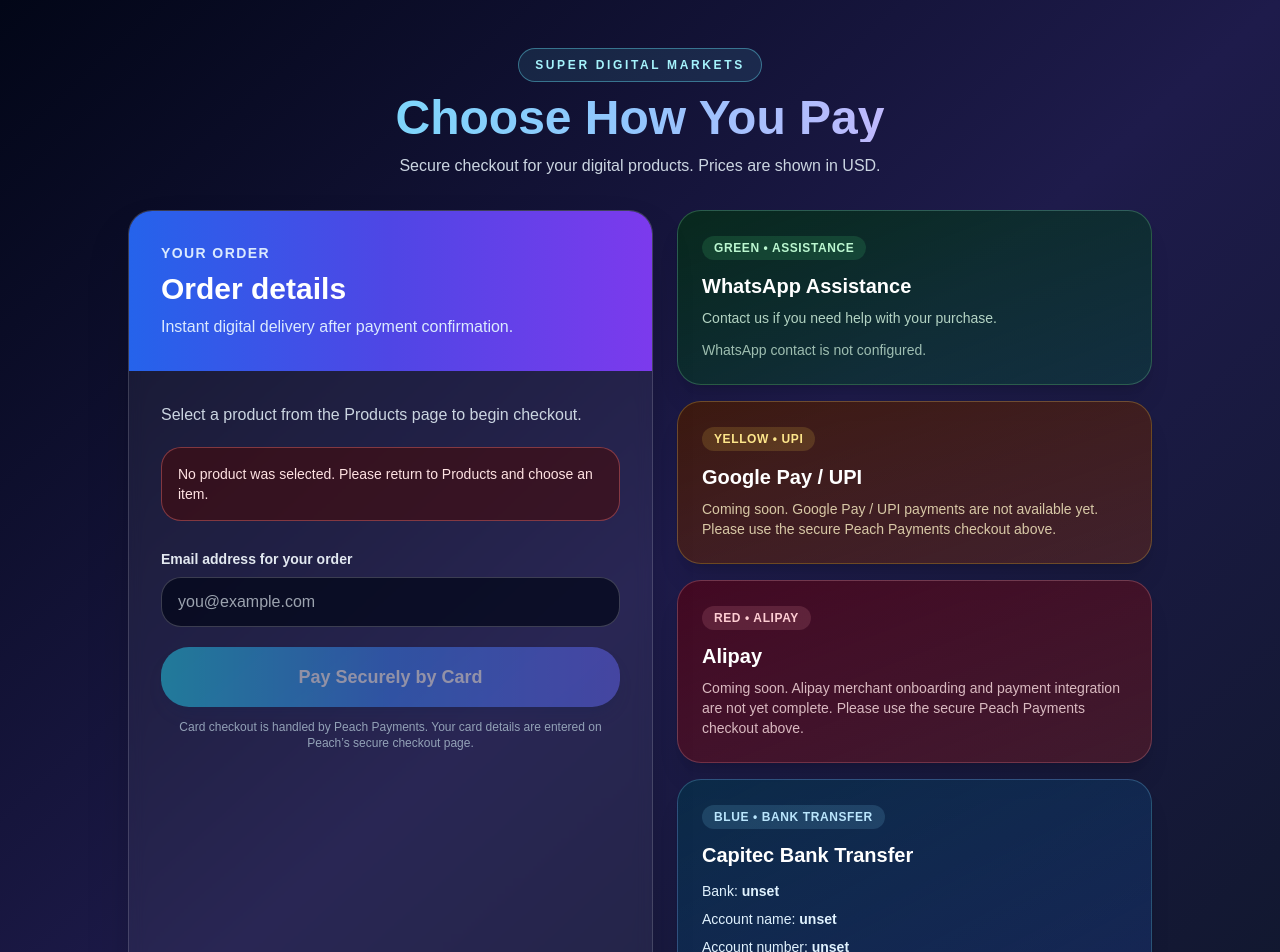
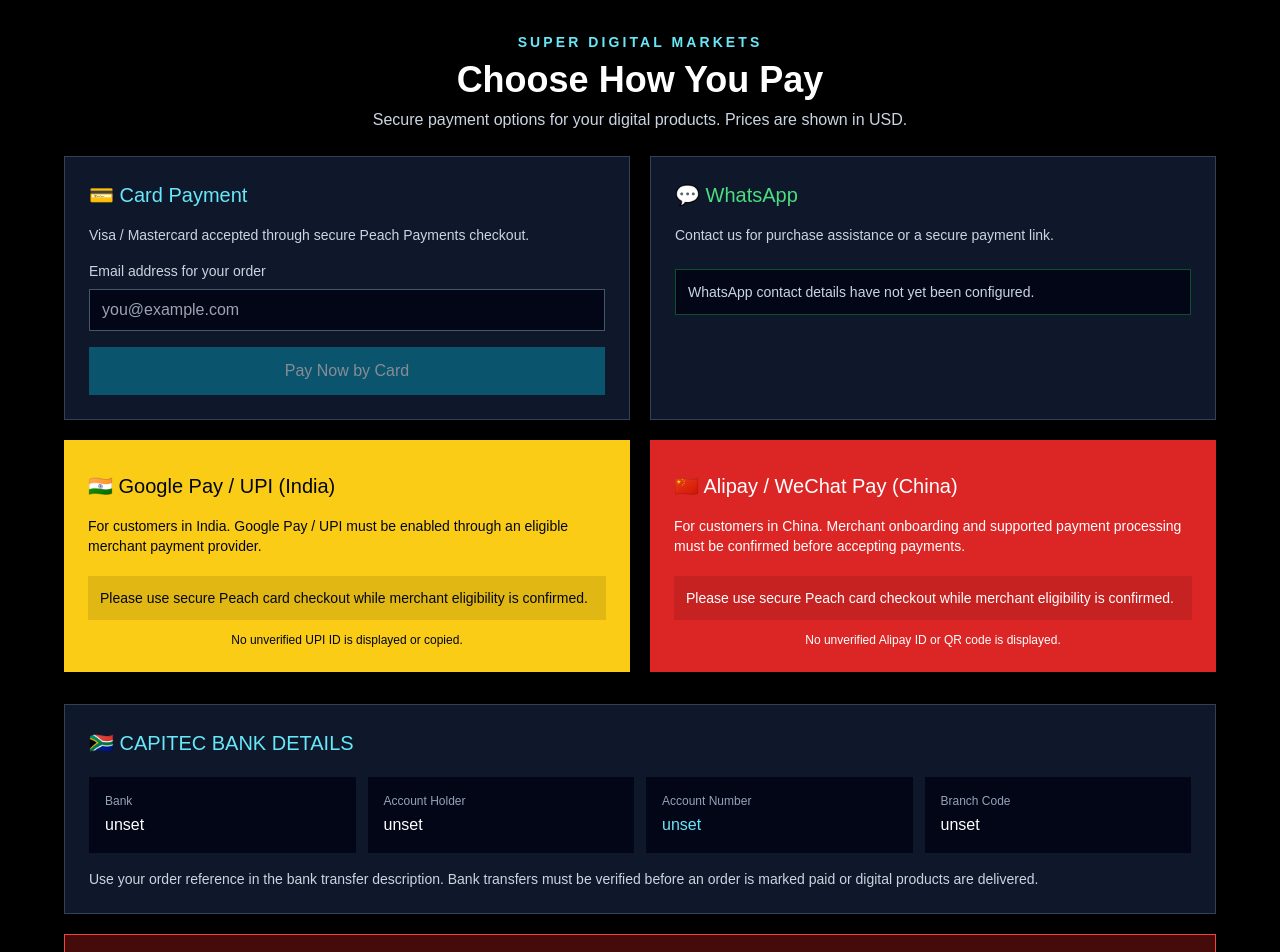
Before and after one commit to MichaelBBB/SUPER-DIGITAL-MARKETS, a Next.js app: page /payment in a window 1280 px wide. Shown: the top 952 px of the page. Built offline with nearby package versions, Linux system fonts and the light colour scheme; no server answers.

Commit message:
Restyle payment panel to match international payment layout

```diff
--- a/app/payment/page.tsx
+++ b/app/payment/page.tsx
@@ -18,6 +18,7 @@ function PaymentContent() {
   const searchParams = useSearchParams();
   const item = searchParams?.get('item') || '';
   const sessionId = searchParams?.get('session_id') || '';
+  const orderReference = searchParams?.get('reference') || '';
 
   const [product, setProduct] = useState<Product | null>(null);
   const [email, setEmail] = useState('');
@@ -26,11 +27,20 @@ function PaymentContent() {
   const [error, setError] = useState('');
   const [paymentStatus, setPaymentStatus] = useState<PaymentStatus | null>(null);
   const [statusMessage, setStatusMessage] = useState('Checking your payment status...');
+  const [copied, setCopied] = useState('');
 
   const whatsapp = process.env.NEXT_PUBLIC_WHATSAPP_NUMBER || '';
   const bankName = process.env.NEXT_PUBLIC_CAPITEC_BANK_NAME || '';
   const accountName = process.env.NEXT_PUBLIC_CAPITEC_ACCOUNT_NAME || '';
   const accountNumber = process.env.NEXT_PUBLIC_CAPITEC_ACCOUNT_NUMBER || '';
+  const branchCode = process.env.NEXT_PUBLIC_CAPITEC_BRANCH_CODE || '';
+  const supportEmail = process.env.NEXT_PUBLIC_SUPPORT_EMAIL || '';
+
+  const whatsappUrl = whatsapp
+    ? `https://wa.me/${whatsapp.replace(/[^\d]/g, '')}?text=${encodeURIComponent(
+        `Hello SUPER DIGITAL MARKETS, I need help paying for ${product?.name || item || 'a digital product'}.`
+      )}`
+    : '';
 
   useEffect(() => {
     let cancelled = false;
@@ -148,59 +158,48 @@ function PaymentContent() {
     }
   }
 
+  async function copyText(label: string, value: string) {
+    try {
+      await navigator.clipboard.writeText(value);
+      setCopied(label);
+    } catch {
+      setError('Copying was blocked by your browser. Please select and copy the details manually.');
+    }
+  }
+
   if (sessionId) {
     return (
-      <main className="min-h-screen bg-gradient-to-br from-indigo-950 via-slate-950 to-cyan-950 px-5 py-12 text-white">
-        <div className="mx-auto max-w-xl rounded-3xl border border-cyan-300/30 bg-slate-900/80 p-8 shadow-2xl">
+      <main className="min-h-screen bg-black px-5 py-12 text-white">
+        <div className="mx-auto max-w-xl rounded-xl border border-cyan-300/20 bg-slate-900 p-8">
           <div className="mb-5 inline-flex rounded-full bg-cyan-400/15 px-4 py-2 text-sm font-bold text-cyan-200">ORDER UPDATE</div>
           <h1 className="text-3xl font-black">Payment Status</h1>
           <p className="mt-4 text-slate-300">{statusMessage}</p>
           {paymentStatus && (
-            <div className="mt-6 rounded-2xl bg-gradient-to-r from-blue-950 to-violet-950 p-5">
+            <div className="mt-6 rounded-xl bg-slate-950 p-5">
               <p>Status: <strong className="capitalize">{paymentStatus.status}</strong></p>
               <p className="mt-2">Amount: ${paymentStatus.amountUSD.toFixed(2)} USD</p>
             </div>
           )}
-          <a href="/" className="mt-8 inline-block rounded-xl bg-cyan-500 px-6 py-3 font-bold text-slate-950 hover:bg-cyan-300">Return to Home</a>
+          <a href="/" className="mt-8 inline-block rounded-lg bg-cyan-500 px-6 py-3 font-bold text-slate-950">Return to Home</a>
         </div>
       </main>
     );
   }
 
   return (
-    <main className="min-h-screen bg-gradient-to-br from-slate-950 via-indigo-950 to-slate-900 px-4 py-8 text-white sm:px-8 sm:py-12">
-      <div className="mx-auto max-w-5xl">
-        <header className="mb-8 text-center">
-          <div className="mb-3 inline-flex rounded-full border border-cyan-300/40 bg-cyan-300/10 px-4 py-2 text-xs font-extrabold uppercase tracking-[0.22em] text-cyan-200">Super Digital Markets</div>
-          <h1 className="bg-gradient-to-r from-cyan-300 via-blue-300 to-fuchsia-300 bg-clip-text text-3xl font-black text-transparent sm:text-5xl">Choose How You Pay</h1>
-          <p className="mx-auto mt-3 max-w-2xl text-slate-300">Secure checkout for your digital products. Prices are shown in USD.</p>
+    <main className="min-h-screen bg-black px-3 py-5 text-white sm:px-6 sm:py-8">
+      <div className="mx-auto max-w-6xl">
+        <header className="mb-6 text-center">
+          <p className="text-sm font-bold uppercase tracking-[0.22em] text-cyan-300">SUPER DIGITAL MARKETS</p>
+          <h1 className="mt-2 text-3xl font-black sm:text-4xl">Choose How You Pay</h1>
+          <p className="mt-2 text-slate-300">Secure payment options for your digital products. Prices are shown in USD.</p>
         </header>
 
-        <section className="grid gap-6 lg:grid-cols-[1.05fr_0.95fr]">
-          <div className="overflow-hidden rounded-3xl border border-white/15 bg-white/5 shadow-2xl backdrop-blur">
-            <div className="bg-gradient-to-r from-blue-600 via-indigo-600 to-violet-600 p-6 sm:p-8">
-              <p className="text-sm font-bold uppercase tracking-widest text-blue-100">Your Order</p>
-              <h2 className="mt-2 text-2xl font-black sm:text-3xl">{loading ? 'Loading your product…' : product?.name || 'Order details'}</h2>
-              <p className="mt-2 text-blue-100">Instant digital delivery after payment confirmation.</p>
-            </div>
-            <div className="p-6 sm:p-8">
-              {loading ? (
-                <p className="text-slate-300">Loading selected product…</p>
-              ) : product ? (
-                <div className="flex items-center justify-between gap-4 rounded-2xl border border-cyan-300/20 bg-slate-950/60 p-5">
-                  <div>
-                    <p className="font-bold">{product.name}</p>
-                    <p className="mt-1 text-sm text-slate-400">Digital product</p>
-                  </div>
-                  <p className="whitespace-nowrap text-2xl font-black text-cyan-300">${product.price_usd.toFixed(2)} <span className="text-xs">USD</span></p>
-                </div>
-              ) : (
-                <p className="text-slate-300">Select a product from the Products page to begin checkout.</p>
-              )}
-
-              {error && <div role="alert" className="mt-5 break-words rounded-xl border border-red-400/40 bg-red-950/60 p-4 text-sm text-red-100">{error}</div>}
-
-              <label htmlFor="payment-email" className="mt-7 block text-sm font-bold text-slate-200">Email address for your order</label>
+        <section className="grid grid-cols-1 gap-5 sm:grid-cols-2">
+          <div className="border border-slate-700 bg-slate-900 p-6">
+            <h2 className="text-xl font-medium text-cyan-300">💳 Card Payment</h2>
+            <p className="mt-4 text-sm text-slate-300">Visa / Mastercard accepted through secure Peach Payments checkout.</p>
+            <label htmlFor="payment-email" className="mt-4 block text-sm text-slate-300">Email address for your order</label>
             <input
               id="payment-email"
               type="email"
@@ -208,60 +207,76 @@ function PaymentContent() {
               value={email}
               onChange={(event) => setEmail(event.target.value)}
               placeholder="you@example.com"
-                className="mt-2 w-full rounded-xl border border-white/20 bg-slate-950/70 px-4 py-3 text-white outline-none transition focus:border-cyan-300 focus:ring-2 focus:ring-cyan-300/20"
+              className="mt-2 w-full border border-slate-600 bg-slate-950 px-3 py-2 text-white outline-none focus:border-cyan-400"
             />
-
+            {product && <p className="mt-3 text-sm text-slate-300">Order: <strong>{product.name}</strong> — ${product.price_usd.toFixed(2)} USD</p>}
             <button
               type="button"
               onClick={payByCard}
               disabled={loading || paying || !product}
-                className="mt-5 w-full rounded-2xl bg-gradient-to-r from-cyan-400 via-blue-500 to-indigo-500 px-6 py-4 text-lg font-black text-white shadow-lg shadow-blue-950/40 transition hover:brightness-110 disabled:cursor-not-allowed disabled:opacity-50"
+              className="mt-4 w-full bg-cyan-600 px-4 py-3 font-medium text-white hover:bg-cyan-500 disabled:cursor-not-allowed disabled:opacity-50"
             >
-                {paying ? 'Connecting securely to Peach…' : 'Pay Securely by Card'}
+              {paying ? 'Connecting to Peach…' : 'Pay Now by Card'}
             </button>
-              <p className="mt-3 text-center text-xs text-slate-400">Card checkout is handled by Peach Payments. Your card details are entered on Peach’s secure checkout page.</p>
-            </div>
           </div>
 
-          <div className="space-y-4">
-            <div className="rounded-3xl border border-green-300/25 bg-gradient-to-br from-green-950/80 to-emerald-900/40 p-6 shadow-xl">
-              <div className="mb-3 inline-flex rounded-full bg-green-400/15 px-3 py-1 text-xs font-bold uppercase tracking-wider text-green-200">Green • Assistance</div>
-              <h2 className="text-xl font-black">WhatsApp Assistance</h2>
-              <p className="mt-2 text-sm text-green-100/80">Contact us if you need help with your purchase.</p>
-              {whatsapp ? (
-                <a href={`https://wa.me/${whatsapp.replace(/[^\d]/g, '')}`} target="_blank" rel="noreferrer" className="mt-4 inline-flex rounded-xl bg-green-500 px-5 py-3 font-bold text-green-950 hover:bg-green-300">Chat on WhatsApp</a>
-              ) : <p className="mt-3 text-sm text-green-100/70">WhatsApp contact is not configured.</p>}
+          <div className="border border-slate-700 bg-slate-900 p-6">
+            <h2 className="text-xl font-medium text-green-400">💬 WhatsApp</h2>
+            <p className="mt-4 text-sm text-slate-300">Contact us for purchase assistance or a secure payment link.</p>
+            {whatsappUrl ? (
+              <a href={whatsappUrl} target="_blank" rel="noreferrer" className="mt-6 block bg-green-600 px-4 py-3 text-center font-medium text-white hover:bg-green-500">Open WhatsApp to Chat</a>
+            ) : (
+              <p className="mt-6 border border-green-700/60 bg-slate-950 p-3 text-sm text-slate-300">WhatsApp contact details have not yet been configured.</p>
+            )}
           </div>
 
-            <div className="rounded-3xl border border-amber-300/25 bg-gradient-to-br from-amber-950/80 to-orange-900/40 p-6 shadow-xl">
-              <div className="mb-3 inline-flex rounded-full bg-amber-300/15 px-3 py-1 text-xs font-bold uppercase tracking-wider text-amber-200">Yellow • UPI</div>
-              <h2 className="text-xl font-black">Google Pay / UPI</h2>
-              <p className="mt-2 text-sm text-amber-100/80">Coming soon. Google Pay / UPI payments are not available yet. Please use the secure Peach Payments checkout above.</p>
+          <div className="border-t-8 border-yellow-400 bg-yellow-400 p-6 text-slate-950">
+            <h2 className="text-xl font-medium">🇮🇳 Google Pay / UPI (India)</h2>
+            <p className="mt-4 text-sm">For customers in India. Google Pay / UPI must be enabled through an eligible merchant payment provider.</p>
+            {whatsappUrl ? (
+              <a href={whatsappUrl} target="_blank" rel="noreferrer" className="mt-5 block bg-black px-4 py-3 text-center font-medium text-white hover:bg-slate-800">Ask About Google Pay / UPI</a>
+            ) : (
+              <p className="mt-5 bg-black/10 p-3 text-sm">Please use secure Peach card checkout while merchant eligibility is confirmed.</p>
+            )}
+            <p className="mt-3 text-center text-xs">No unverified UPI ID is displayed or copied.</p>
           </div>
 
-            <div className="rounded-3xl border border-rose-300/25 bg-gradient-to-br from-rose-950/80 to-red-900/40 p-6 shadow-xl">
-              <div className="mb-3 inline-flex rounded-full bg-rose-300/15 px-3 py-1 text-xs font-bold uppercase tracking-wider text-rose-200">Red • Alipay</div>
-              <h2 className="text-xl font-black">Alipay</h2>
-              <p className="mt-2 text-sm text-rose-100/80">Coming soon. Alipay merchant onboarding and payment integration are not yet complete. Please use the secure Peach Payments checkout above.</p>
-            </div>
-
-            <div className="rounded-3xl border border-sky-300/25 bg-gradient-to-br from-sky-950/80 to-blue-900/40 p-6 shadow-xl">
-              <div className="mb-3 inline-flex rounded-full bg-sky-300/15 px-3 py-1 text-xs font-bold uppercase tracking-wider text-sky-200">Blue • Bank Transfer</div>
-              <h2 className="text-xl font-black">Capitec Bank Transfer</h2>
-              {bankName && accountName && accountNumber ? (
-                <div className="mt-3 space-y-2 break-words text-sm text-sky-100">
-                  <p>Bank: <strong>{bankName}</strong></p>
-                  <p>Account name: <strong>{accountName}</strong></p>
-                  <p>Account number: <strong>{accountNumber}</strong></p>
-                  <p className="pt-2 text-xs text-sky-100/70">Bank transfers require manual confirmation before an order can be marked paid or delivered.</p>
-                </div>
-              ) : <p className="mt-2 text-sm text-sky-100/80">Verified Capitec display details have not been configured.</p>}
-            </div>
+          <div className="border-t-8 border-red-600 bg-red-600 p-6 text-white">
+            <h2 className="text-xl font-medium">🇨🇳 Alipay / WeChat Pay (China)</h2>
+            <p className="mt-4 text-sm">For customers in China. Merchant onboarding and supported payment processing must be confirmed before accepting payments.</p>
+            {whatsappUrl ? (
+              <a href={whatsappUrl} target="_blank" rel="noreferrer" className="mt-5 block bg-white px-4 py-3 text-center font-medium text-red-700 hover:bg-red-50">Ask About Alipay / WeChat Pay</a>
+            ) : (
+              <p className="mt-5 bg-black/10 p-3 text-sm">Please use secure Peach card checkout while merchant eligibility is confirmed.</p>
+            )}
+            <p className="mt-3 text-center text-xs">No unverified Alipay ID or QR code is displayed.</p>
           </div>
         </section>
 
+        <section className="mt-8 border border-slate-700 bg-slate-900 p-6">
+          <h2 className="text-xl font-medium text-cyan-300">🇿🇦 CAPITEC BANK DETAILS</h2>
+          {bankName && accountName && accountNumber ? (
+            <>
+              <div className="mt-5 grid grid-cols-1 gap-3 sm:grid-cols-2 lg:grid-cols-4">
+                <div className="bg-slate-950 p-4"><p className="text-xs text-slate-400">Bank</p><p className="mt-1 font-medium">{bankName}</p></div>
+                <div className="bg-slate-950 p-4"><p className="text-xs text-slate-400">Account Holder</p><p className="mt-1 font-medium">{accountName}</p></div>
+                <div className="bg-slate-950 p-4"><p className="text-xs text-slate-400">Account Number</p><p className="mt-1 break-all font-medium text-cyan-300">{accountNumber}</p></div>
+                <div className="bg-slate-950 p-4"><p className="text-xs text-slate-400">Branch Code</p><p className="mt-1 font-medium">{branchCode || 'Confirm with Capitec'}</p></div>
+              </div>
+              <p className="mt-4 text-sm text-slate-300">Use your order reference in the bank transfer description. Bank transfers must be verified before an order is marked paid or digital products are delivered.</p>
+              {orderReference && <p className="mt-2 text-sm">Order reference: <strong className="text-yellow-300">{orderReference}</strong></p>}
+            </>
+          ) : (
+            <p className="mt-3 text-sm text-slate-300">Bank details will appear here when the verified Capitec display details are configured in Vercel.</p>
+          )}
+        </section>
+
+        {error && <div role="alert" className="mt-5 break-words border border-red-500 bg-red-950 p-4 text-sm text-red-100">{error}</div>}
+        {copied && <p className="mt-3 text-sm text-green-300">{copied} copied.</p>}
+
         <footer className="py-8 text-center text-sm text-slate-400">
-          <a href="/" className="underline decoration-cyan-400 underline-offset-4 hover:text-white">Return to Home</a>
+          <a href="/" className="underline underline-offset-4 hover:text-white">Return to Home</a>
+          {supportEmail && <p className="mt-2">Support: {supportEmail}</p>}
         </footer>
       </div>
     </main>
@@ -270,7 +285,7 @@ function PaymentContent() {
 
 export default function PaymentPage() {
   return (
-    <Suspense fallback={<main className="min-h-screen bg-slate-950 px-6 py-12 text-center text-white">Loading secure payment page…</main>}>
+    <Suspense fallback={<main className="min-h-screen bg-black px-6 py-12 text-center text-white">Loading secure payment page…</main>}>
       <PaymentContent />
     </Suspense>
   );
```
Lines whose indentation alone changed are shown as unchanged.
